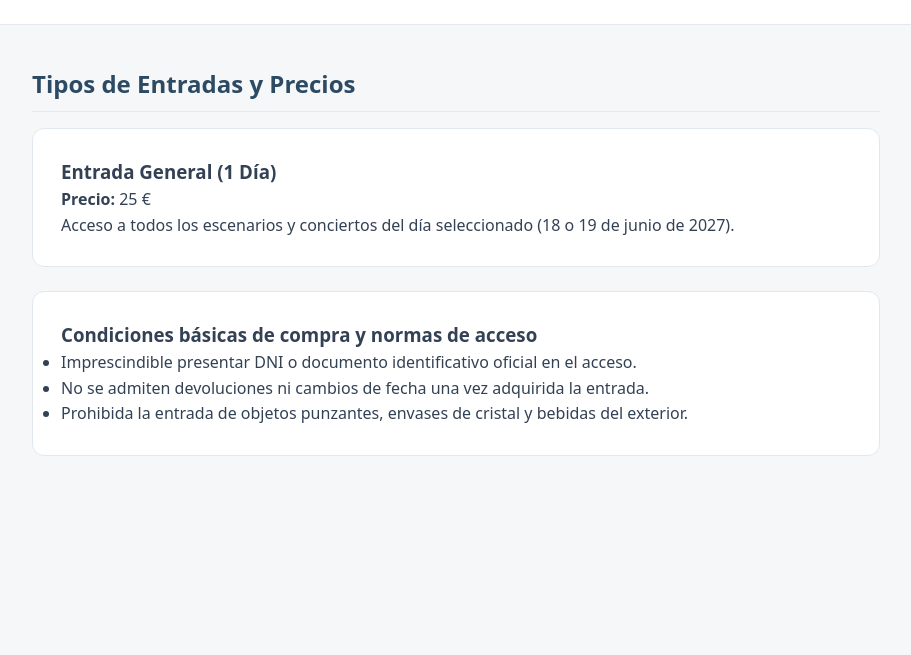
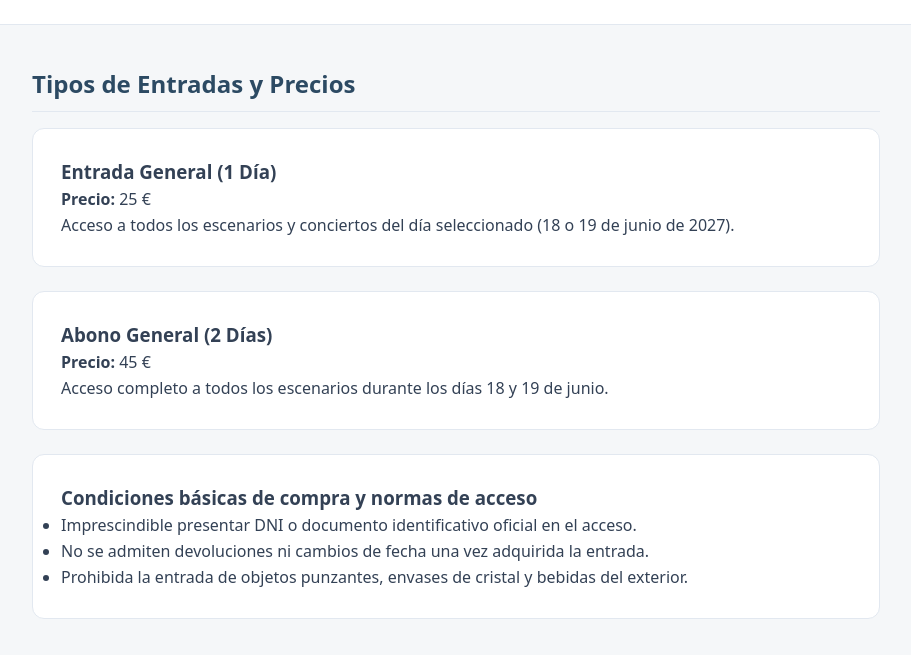
Before and after one commit to lopezpascual25-sudo/festival-dam-2027, a plain HTML site: page entradas.html in a window 1280 px wide. Shown: the part 133-788 px from the top of the page, without its empty margins (184-1095 px from the left). Drawn offline with Linux system fonts and the light colour scheme.

Commit message:
Funcion: añadido abono general de 2 dias a entradas.html

```diff
--- a/entradas.html
+++ b/entradas.html
@@ -23,6 +23,12 @@
             <p>Acceso a todos los escenarios y conciertos del día seleccionado (18 o 19 de junio de 2027).</p>
         </section>
 
+	<section>
+		<h3>Abono General (2 Días)</h3>
+		<p><strong>Precio:</strong> 45 €</p>
+		<p>Acceso completo a todos los escenarios durante los días 18 y 19 		de junio.</p>
+	</section>
+
         <section>
             <h3>Condiciones básicas de compra y normas de acceso</h3>
             <ul>
```
